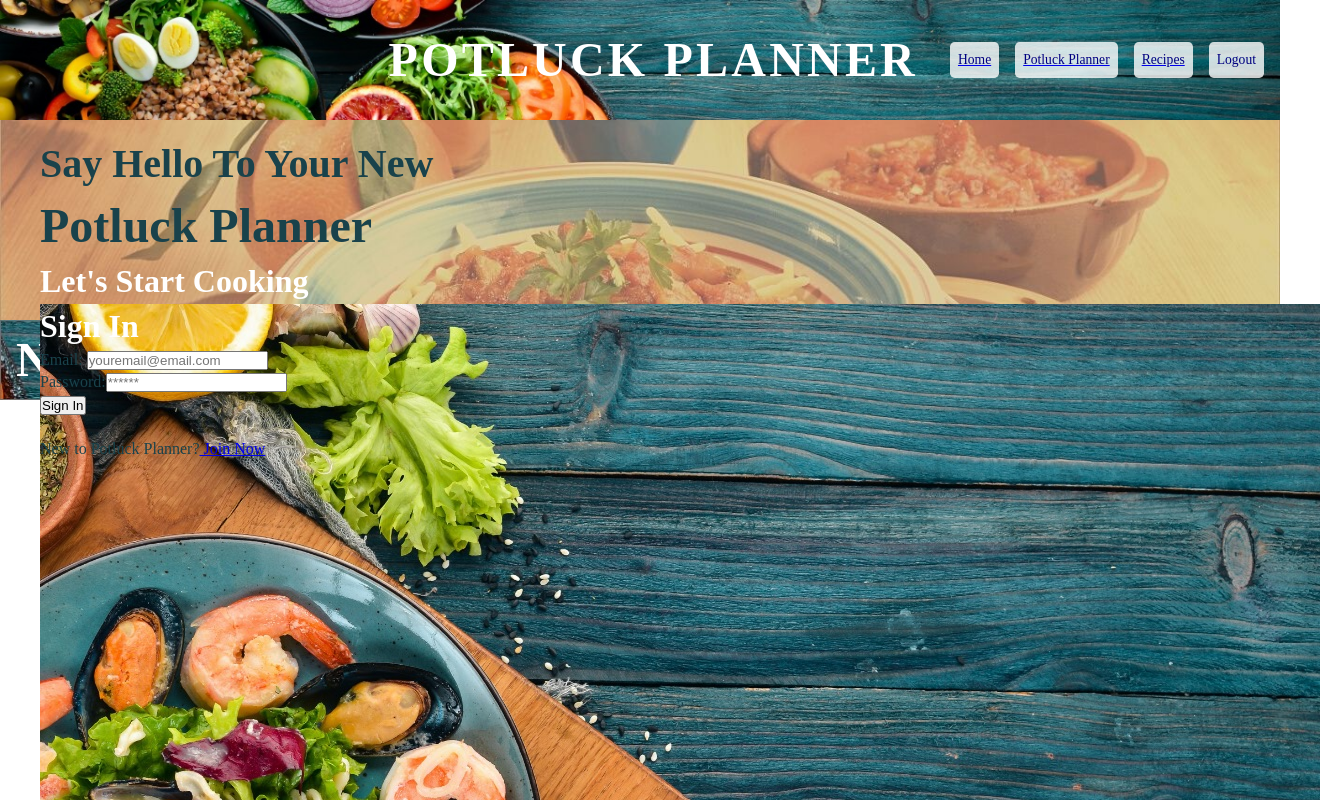
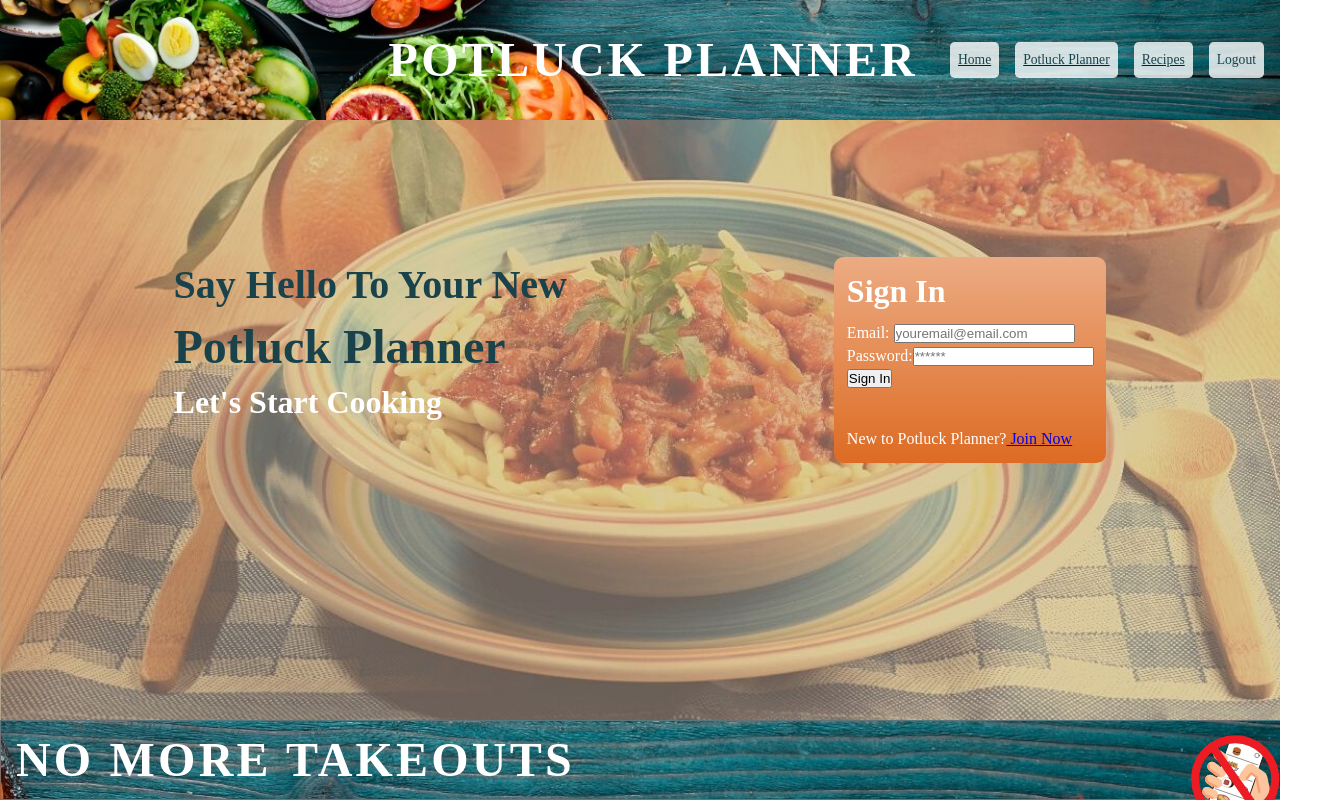
Before and after one commit to hcs847/potluck-planner, a React (Create React App) app in the folder client/: page / in a window 1280 px wide. Shown: the top 800 px of the page, 1320 px wide, since content can reach past the window. Built offline with nearby package versions, Linux system fonts and the light colour scheme.

Commit message:
login and landing pages styling

```diff
--- a/client/src/index.css
+++ b/client/src/index.css
@@ -10,8 +10,8 @@
   box-sizing: border-box;
 }
 
-html {
-  height: 100%;
+html, #root, .App {
+  height: 100vh;
 }
 
 body {
@@ -23,7 +23,19 @@ body {
   color: var(--blue-grey);
   display: flex;
   flex-direction: column;
-  min-height: 100%;
+  min-height: 100vh;
+}
+.flex {
+  display: flex;;
+}
+
+.flex-col{
+display: flex;
+flex-direction: column;
+}
+.flex-around {
+display: flex;
+justify-content: space-around;
 }
 
 img {
@@ -55,7 +67,7 @@ img {
 
 .navlink {
   font-family: 'Lora', serif;
-  color: navy;
+  color: var(--blue-grey);
   background-color: rgba(255, 255, 255, .8);
   border-radius: .3rem;
   padding: .5rem;
@@ -74,7 +86,7 @@ img {
 }
 
 .eventname {
-  color:#b5510e;
+  color:var(--orange);
   background-color: rgba(255, 255, 255, .7);
   padding: .5rem;
   border-radius: .2rem;
@@ -91,23 +103,30 @@ img {
   left: 2rem;
   right: 2rem;
   bottom: 2rem;
-  background-color: rgba(235, 125, 52, .85);
+  /* background-color: var(--orange); */
+  background-image: linear-gradient(0deg, rgba(221,107,35,1) 0%, rgba(236,171,131,1) 100%);
   border-radius: 1rem;
-  max-width: 100vh;
+  max-width: 60vw;
 }
 
 .eventlist {
-  color: navy;
+  color: var(--blue-grey);
   line-height: normal;
   font-size: smaller;
   columns: 6rem auto;
 }
 
 .loginbackground {
-  background-image: url('../src/images/invites.jpg');
-  position: absolute;
+  /* background-image: url('../src/images/invites.jpg'); */
+  background-image: linear-gradient(0deg, rgba(221,107,35,1) 0%, rgba(236,171,131,1) 100%);
+    /* position: absolute;
   width: 100%;
-  height: 100%;
+  height: 100%; */
+  max-width: 30vw;
+  border-radius: 0.6rem;
+  gap: 0.5rem;
+  padding: 0.8rem;
+  color:white;
 }
 
 .recipesbackground {
@@ -182,7 +201,7 @@ a.recipe-txt {
   right: 3rem;
   bottom: 2rem;
   left: 1rem;
-  background-color: rgba(8, 42, 97, .9);
+  background-color: var(--blue-grey);
   border-radius: 1rem;
   max-width: 50rem;
   opacity: 100%;
@@ -255,7 +274,7 @@ display: flex;
 justify-content: flex-start;
 flex-direction: column;
 gap:1rem;
-/* min-height: 100vh; */
+min-height: 100vh;
 }
 
 .container {
@@ -295,7 +314,7 @@ h3 {font-size: 2.5rem;}
   margin: 0 0 0 1rem;
   /*width: 40%;*/
   background-color: white;
-  color: #eb7d34;
+  color: var(--orange);
   border-color: white;
   font-family: 'Lora', serif;
 }
@@ -306,9 +325,9 @@ h3 {font-size: 2.5rem;}
 
 .submitbutton {
   cursor: pointer;
-  background-color: #eb7d34;
+  background-color: var(--orange);
   color: white;
-  border-color:  #eb7d34;
+  border-color:  var(--orange);
   font-size: 1.3rem;
   border-radius: .3rem;
   margin: 0 0 .8rem 1rem;
--- a/client/src/pages/Landing.js
+++ b/client/src/pages/Landing.js
@@ -5,10 +5,14 @@ const Landing = () => {
 
     return (
         <>
-            <h3>Say Hello To Your New</h3>
-            <h1>Potluck Planner</h1>
-            <h2>Let's Start Cooking</h2>
-            <Login />
+            <div className="flex-around">
+                <div className="flex-col">
+                    <h3>Say Hello To Your New</h3>
+                    <h1>Potluck Planner</h1>
+                    <h2>Let's Start Cooking</h2>
+                </div>
+                <Login />
+            </div>
         </>
     )
 }
--- a/client/src/pages/Login.js
+++ b/client/src/pages/Login.js
@@ -32,7 +32,7 @@ const Login = (event) => {
 
     return (
         <>
-            <div className="loginbackground">
+            <div className="loginbackground flex-col">
                 <h2>Sign In</h2>
                 <form onSubmit={handleFormSubmit}>
                     <div>
```
